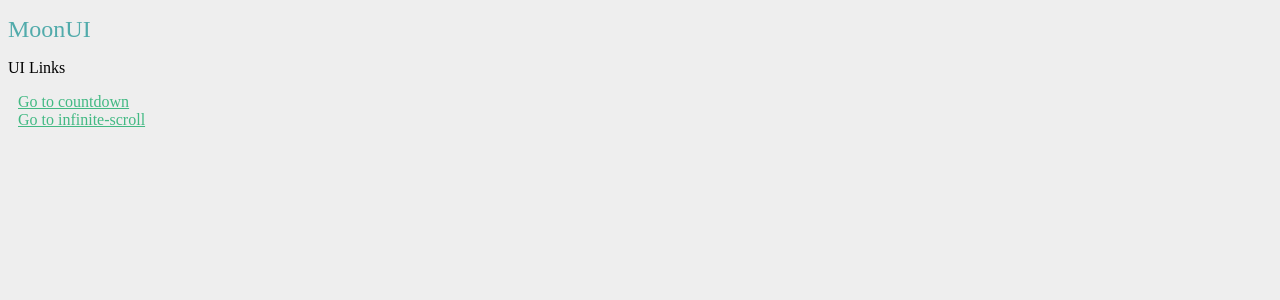
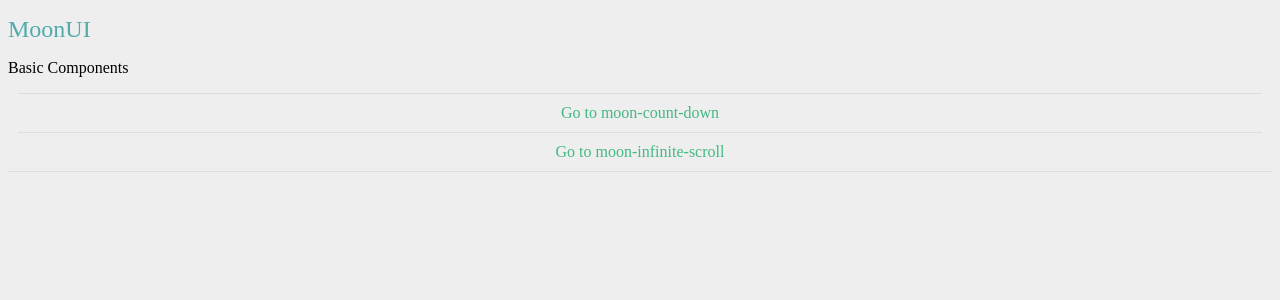
Before and after one commit to tobyaries/Circle.js, a Vue app: page /#/ in a window 1280 px wide. Shown: the top 300 px of the page. Built offline with nearby package versions, Linux system fonts and the light colour scheme; what moon-ui would draw is missing.

Commit message:
use latest MoonUI, and import all of it

```diff
--- a/package.json
+++ b/package.json
@@ -11,7 +11,7 @@
   },
   "dependencies": {
     "axios": "^0.17.1",
-    "moon-ui": "0.0.3",
+    "moon-ui": "0.0.5",
     "vue": "^2.5.2",
     "vue-router": "^3.0.1",
     "vuex": "^3.0.1"
--- a/src/pages/Catalog.vue
+++ b/src/pages/Catalog.vue
@@ -1,10 +1,10 @@
 <template>
   <div class="catalog">
     <h1>{{ msg }}</h1>
-    <h2>UI Links</h2>
+    <h2>Basic Components</h2>
     <ul>
-      <li><router-link to="/countdown">Go to countdown</router-link></li>
-      <li><router-link to="/infinitescroll">Go to infinite-scroll</router-link></li>
+      <li><router-link to="/countdown">Go to moon-count-down</router-link></li>
+      <li><router-link to="/infinitescroll">Go to moon-infinite-scroll</router-link></li>
     </ul>
   </div>
 </template>
@@ -39,11 +39,18 @@ h1 {
 ul {
   list-style-type: none;
   padding: 0;
+  overflow: hidden;
+  border-bottom: 1px solid #ddd;
 }
 li {
   margin: 0 10px;
+  text-align: center;
+  overflow: hidden;
+  padding: 10px;
+  border-top: 1px solid #ddd;
 }
 a {
   color: #42b983;
+  text-decoration: none;
 }
 </style>
```
Also changed, not shown: src/main.js (+5 -3 lines).
